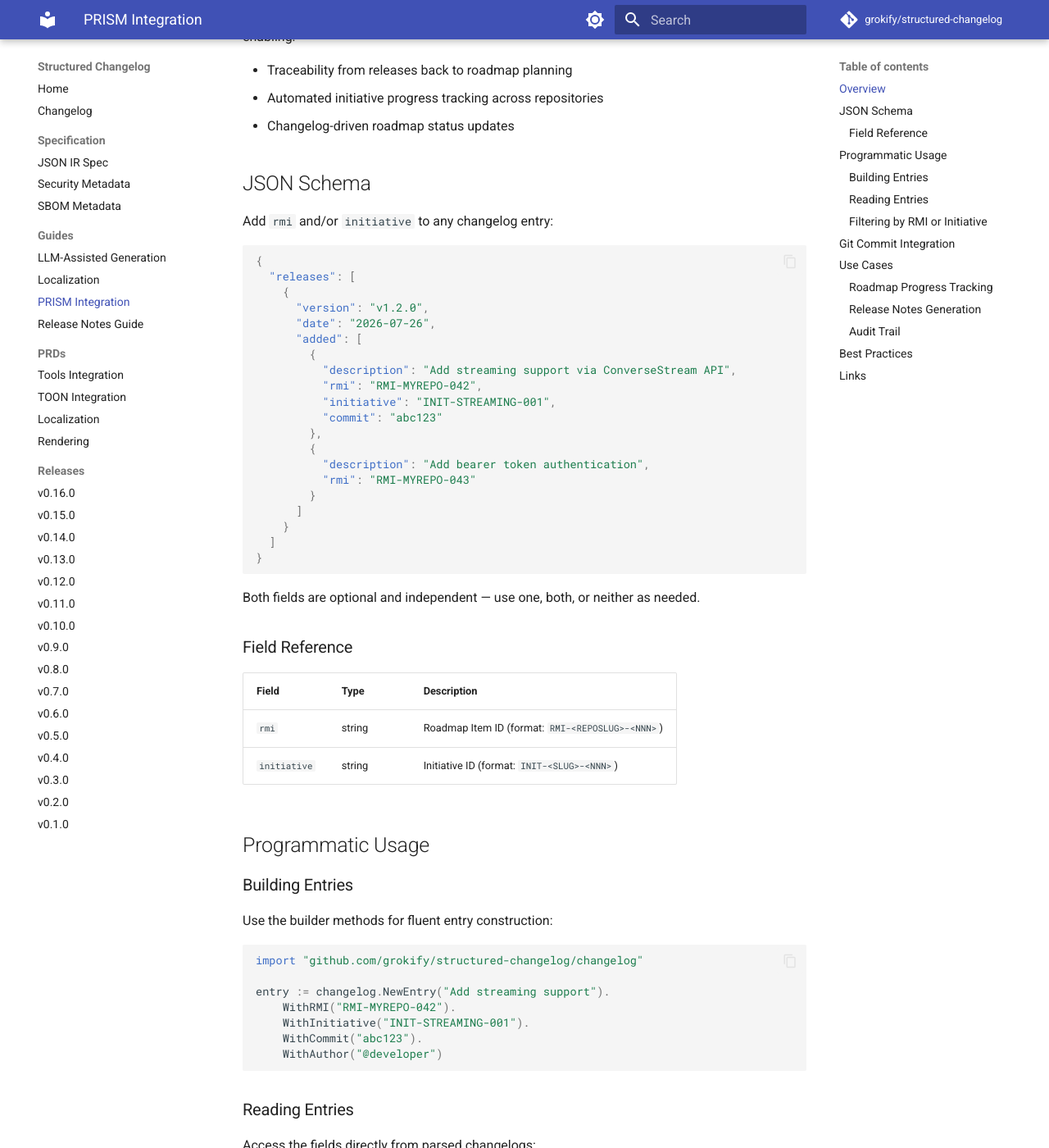
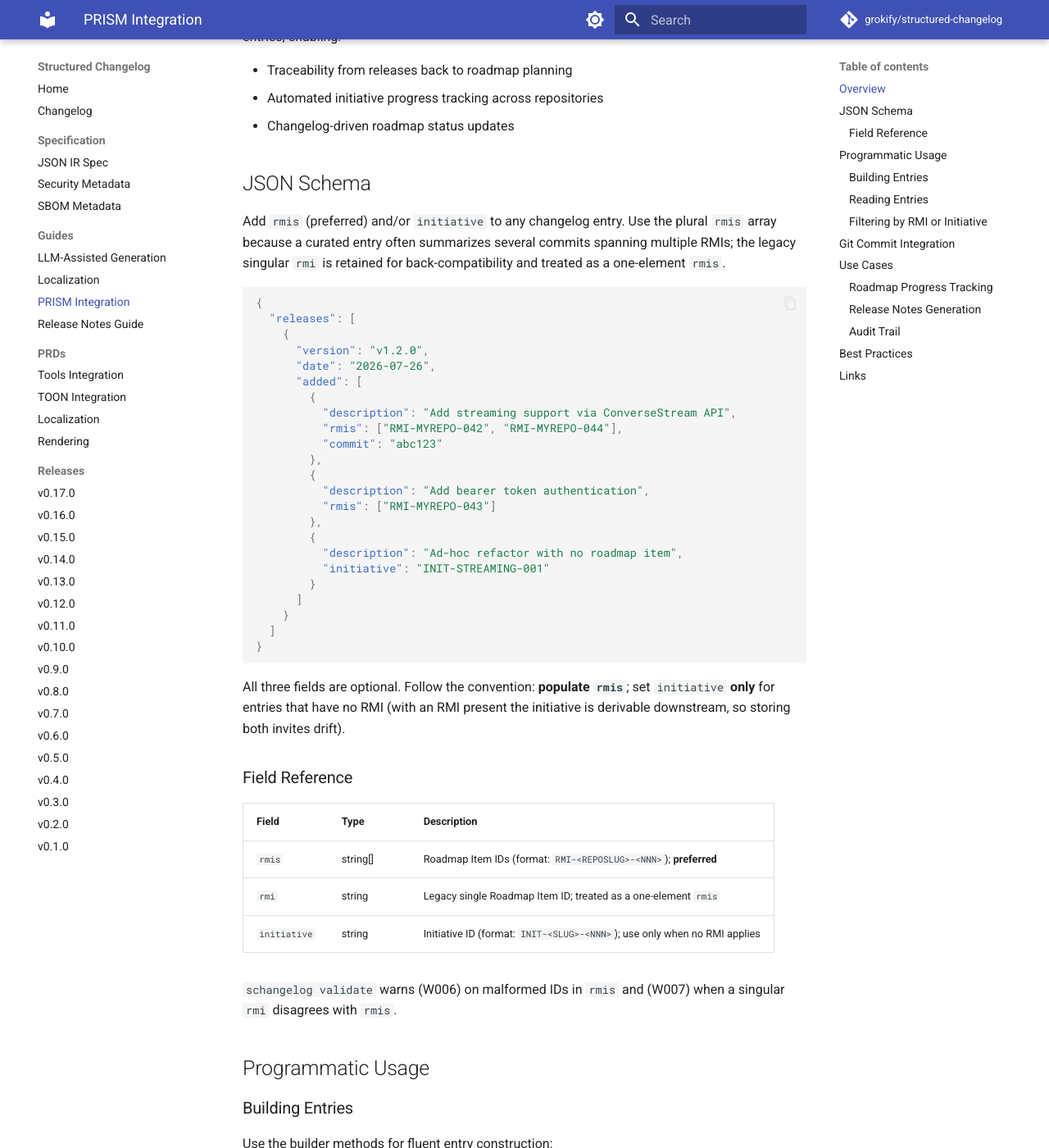
Before and after one commit to grokify/structured-changelog, an MkDocs documentation site: the page built from docs/guides/prism-integration.md, in a window 1280 px wide and 1400 px high, scrolled down 458 px. Shown: the whole window at 82% size. Built offline with MkDocs 1.6.1 and Material for MkDocs 9.7.7, drawn with Linux system fonts in a browser that asks for light colours; comment, search, counter and statistics services are not loaded; some of the changed text lies outside the part shown.

Commit message:
docs(prism): document rmis convention and ship v0.17.0
Document the RMI trailer flow and the rmis-preferred / initiative-only-
without-RMI convention in the PRISM integration guide. Add v0.17.0 to
CHANGELOG.json (dogfooding rmis on its own entries) and regenerate the
Markdown; add release notes and the MkDocs nav entry.

Mark INIT-SCHANGELOG-001 RMIs 101-104 complete and the initiative status
completed. The schema step was hand-edited rather than generated because
the hand-crafted draft-07 schema is richer than current invopop output;
wholesale generator adoption (with `schemakit generate --check`) is a
follow-up.

Refs: RMI-SCHANGELOG-104

Co-Authored-By: Claude Opus 4.8 (1M context) <noreply@anthropic.com>
Claude-Session: https://claude.ai/code/session_014AZhKcxDb4TrSkHdemTxgw

````diff
--- a/docs/guides/prism-integration.md
+++ b/docs/guides/prism-integration.md
@@ -9,7 +9,7 @@ PRISM Control is a roadmap management system that organizes work into:
 - **Initiatives** — strategic goals spanning multiple projects (e.g., `INIT-STREAMING-001`)
 - **Roadmap Items (RMIs)** — discrete deliverables tracked per-repository (e.g., `RMI-MYREPO-042`)
 
-Structured Changelog supports optional `rmi` and `initiative` fields on changelog entries, enabling:
+Structured Changelog supports optional `rmis`, `rmi`, and `initiative` fields on changelog entries, enabling:
 
 - Traceability from releases back to roadmap planning
 - Automated initiative progress tracking across repositories
@@ -17,7 +17,10 @@ Structured Changelog supports optional `rmi` and `initiative` fields on changelo
 
 ## JSON Schema
 
-Add `rmi` and/or `initiative` to any changelog entry:
+Add `rmis` (preferred) and/or `initiative` to any changelog entry. Use the
+plural `rmis` array because a curated entry often summarizes several commits
+spanning multiple RMIs; the legacy singular `rmi` is retained for
+back-compatibility and treated as a one-element `rmis`.
 
 ```json
 {
@@ -28,13 +31,16 @@ Add `rmi` and/or `initiative` to any changelog entry:
       "added": [
         {
           "description": "Add streaming support via ConverseStream API",
-          "rmi": "RMI-MYREPO-042",
-          "initiative": "INIT-STREAMING-001",
+          "rmis": ["RMI-MYREPO-042", "RMI-MYREPO-044"],
           "commit": "abc123"
         },
         {
           "description": "Add bearer token authentication",
-          "rmi": "RMI-MYREPO-043"
+          "rmis": ["RMI-MYREPO-043"]
+        },
+        {
+          "description": "Ad-hoc refactor with no roadmap item",
+          "initiative": "INIT-STREAMING-001"
         }
       ]
     }
@@ -42,14 +48,20 @@ Add `rmi` and/or `initiative` to any changelog entry:
 }
 ```
 
-Both fields are optional and independent — use one, both, or neither as needed.
+All three fields are optional. Follow the convention: **populate `rmis`**;
+set `initiative` **only** for entries that have no RMI (with an RMI present the
+initiative is derivable downstream, so storing both invites drift).
 
 ### Field Reference
 
 | Field | Type | Description |
 |-------|------|-------------|
-| `rmi` | string | Roadmap Item ID (format: `RMI-<REPOSLUG>-<NNN>`) |
-| `initiative` | string | Initiative ID (format: `INIT-<SLUG>-<NNN>`) |
+| `rmis` | string[] | Roadmap Item IDs (format: `RMI-<REPOSLUG>-<NNN>`); **preferred** |
+| `rmi` | string | Legacy single Roadmap Item ID; treated as a one-element `rmis` |
+| `initiative` | string | Initiative ID (format: `INIT-<SLUG>-<NNN>`); use only when no RMI applies |
+
+`schangelog validate` warns (W006) on malformed IDs in `rmis` and (W007) when a
+singular `rmi` disagrees with `rmis`.
 
 ## Programmatic Usage
 
@@ -61,10 +73,12 @@ Use the builder methods for fluent entry construction:
 import "github.com/grokify/structured-changelog/changelog"
 
 entry := changelog.NewEntry("Add streaming support").
-    WithRMI("RMI-MYREPO-042").
-    WithInitiative("INIT-STREAMING-001").
+    WithRMIs("RMI-MYREPO-042", "RMI-MYREPO-044").
     WithCommit("abc123").
     WithAuthor("@developer")
+
+// Legacy singular form (still supported); prefer WithRMIs for new code:
+legacy := changelog.NewEntry("Add auth").WithRMI("RMI-MYREPO-043")
 ```
 
 ### Reading Entries
@@ -119,13 +133,17 @@ Implements server-sent events for real-time updates.
 Refs: RMI-MYREPO-042
 ```
 
-The `parse-commits` command can extract these references for changelog generation:
+The `parse-commits` command extracts these references automatically, carrying
+the RMI IDs on each parsed commit's `rmis`:
 
 ```bash
 schangelog parse-commits --since=v1.1.0
 ```
 
-When generating changelog entries from commits with `Refs:` trailers, include the RMI in the entry's `rmi` field.
+When you build a changelog from those commits with `schangelog init --from-tags`,
+each generated entry's `rmis` is **pre-populated** from the underlying commits'
+`Refs:` trailers (deduplicated and sorted) — you curate rather than transcribe.
+`initiative` is never auto-populated.
 
 ## Use Cases
 
@@ -177,9 +195,9 @@ The combination of `rmi`, `initiative`, and `commit` fields provides a complete
 
 ## Best Practices
 
-1. **Use RMI for discrete deliverables** — Each RMI should map to one or a few changelog entries
-2. **Use Initiative for strategic context** — Group related work across multiple releases
-3. **Include both when applicable** — An entry can reference both its specific RMI and the broader initiative
+1. **Prefer `rmis` over `rmi`** — The plural array expresses entries that summarize several commits across multiple RMIs; the singular remains for back-compat
+2. **Set `initiative` only without an RMI** — With an RMI present the initiative is derivable downstream, so storing both invites drift
+3. **Let trailers do the work** — Carry `Refs: RMI-<SLUG>-<NNN>` on commits; `parse-commits` and `init` populate `rmis` for you
 4. **Omit when not planned** — Bug fixes and dependency updates typically don't need roadmap references
 5. **Keep IDs stable** — Don't change RMI/Initiative IDs after they're referenced in changelogs
 
--- a/mkdocs.yml
+++ b/mkdocs.yml
@@ -55,6 +55,7 @@ nav:
       - Localization: prd/localization.md
       - Rendering: prd/rendering.md
   - Releases:
+      - v0.17.0: releases/v0.17.0.md
       - v0.16.0: releases/v0.16.0.md
       - v0.15.0: releases/v0.15.0.md
       - v0.14.0: releases/v0.14.0.md
````
Also changed, not shown: CHANGELOG.json (+16 -0 lines), CHANGELOG.md (+18 -1 lines), docs/changelog.md (+18 -1 lines), docs/releases/v0.17.0.md (added, +55 -0 lines), docs/specs/initiatives/INIT-SCHANGELOG-001/PRD.md (+1 -1 lines), docs/specs/initiatives/INIT-SCHANGELOG-001/ROADMAP.md (+6 -6 lines), docs/specs/initiatives/INIT-SCHANGELOG-001/TRD.md (+1 -1 lines).
